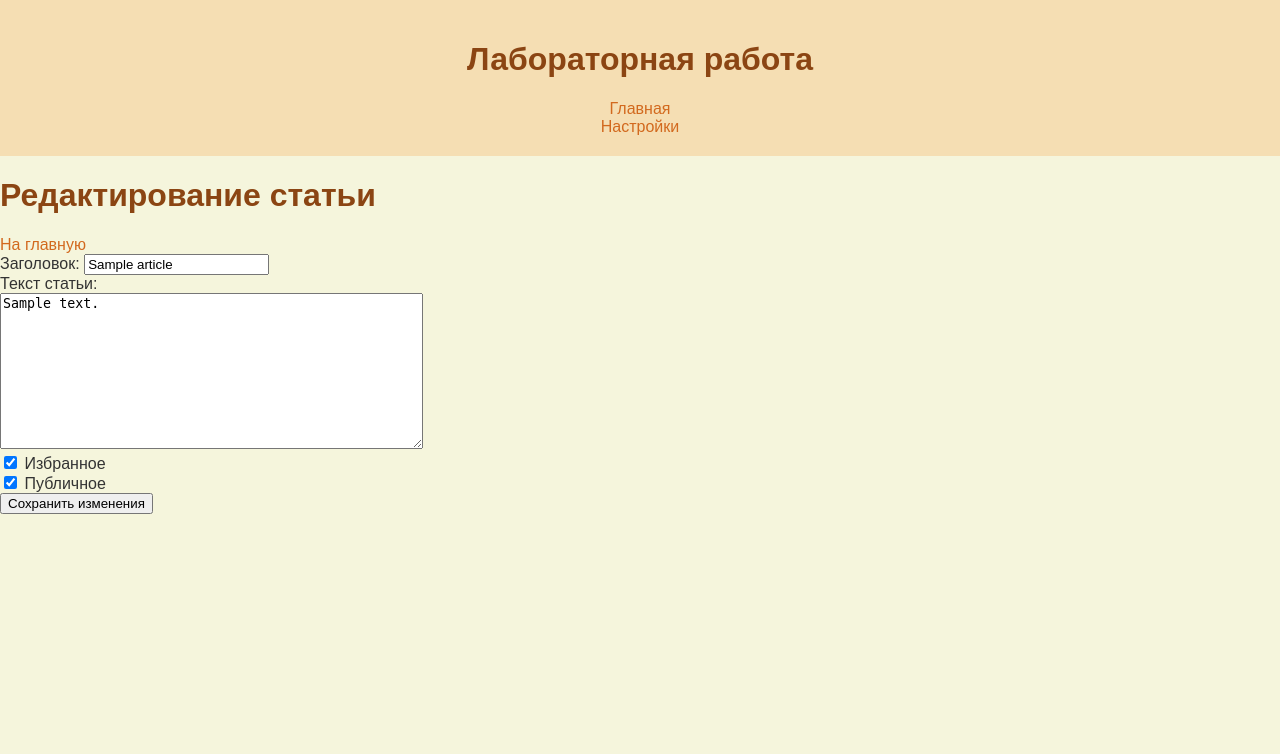
After one commit to OrlovaYaroslava/web-programming-labs-2, a Flask app: page /lab8/edit/1 in a window 1280 px wide. The commit adds this page. Shown: the top 754 px of the page. Run offline with Flask 3, Linux system fonts and the light colour scheme; a user stored in the database is signed in; tables that the repository leaves empty hold one stand-in row (values such as "Sample post"); some libraries are stand-ins or nearby versions.

Commit message:
Самостоятельные задания

```diff
--- a/app.py
+++ b/app.py
@@ -36,7 +36,7 @@ app.register_blueprint(lab8)
 app.register_blueprint(rgz)
 
 # Чтение секретного ключа и типа базы данных из переменных окружения
-app.config['SECRET_KEY'] = os.environ.get('SECRET_KEY', 'секретно-секретный секрет')
+app.config['SECRET_KEY'] = os.environ.get('SECRET_KEY', 'super_secret_key_123')
 app.config['DB_TYPE'] = os.getenv('DB_TYPE', 'postgres')
 
 
--- a/lab8.py
+++ b/lab8.py
@@ -7,6 +7,7 @@ from db import db
 from db.models import Users, Articles
 from werkzeug.security import generate_password_hash, check_password_hash
 from flask_login import login_user, LoginManager, login_required, logout_user, current_user
+from flask_login import login_required, current_user
 
 lab8 = Blueprint('lab8', __name__)
 
@@ -26,6 +27,8 @@ def lab8_home():
 
 
 # Регистрация
+from flask_login import login_user
+
 @lab8.route('/lab8/register', methods=['GET', 'POST'])
 def register():
     if request.method == 'GET':
@@ -52,8 +55,12 @@ def register():
     db.session.add(new_user)
     db.session.commit()
 
+    # Автоматический логин нового пользователя
+    login_user(new_user, remember=False)
+
     # Перенаправляем на главную страницу
     return redirect(url_for('lab8.lab8_home'))
+
 
 
 # Вход в систему
@@ -62,24 +69,124 @@ def login():
     if request.method == 'GET':
         return render_template('lab8/login.html')
 
-    # Получаем логин и пароль из формы
+    # Получаем логин, пароль и значение чекбокса из формы
     login_form = request.form.get('login')
     password_form = request.form.get('password')
+    remember_me = request.form.get('remember') is not None  # Возвращает True, если чекбокс установлен
 
     # Проверяем, существует ли пользователь
     user = Users.query.filter_by(login=login_form).first()
 
     if user and check_password_hash(user.password, password_form):
-        login_user(user, remember=False)
+        # Авторизация с учётом параметра remember
+        login_user(user, remember=remember_me)
         return redirect(url_for('lab8.lab8_home'))
 
+    # Если данные неверны
     error = 'Ошибка входа: логин и/или пароль неверны'
     return render_template('lab8/login.html', error=error)
 
 
+
 # Выход из системы
-@lab8.route('/lab8/logout', methods=['GET'])
+@lab8.route('/lab8/logout', methods=['POST'])
 @login_required
 def logout():
     logout_user()
     return redirect(url_for('lab8.lab8_home'))
+
+
+@lab8.route('/lab8/create', methods=['GET', 'POST'])
+@login_required
+def create_article():
+    if request.method == 'GET':
+        return render_template('lab8/create.html')
+
+    # Получаем данные из формы
+    title = request.form.get('title')
+    article_text = request.form.get('article_text')
+    is_favorite = request.form.get('is_favorite') == 'on'  # Возвращает True, если чекбокс установлен
+    is_public = request.form.get('is_public') == 'on'      # Возвращает True, если чекбокс установлен
+
+    # Проверяем, что заголовок и текст статьи не пустые
+    if not title or not article_text:
+        error = 'Заголовок и текст статьи не могут быть пустыми'
+        return render_template('lab8/create.html', error=error)
+
+    # Создаём статью и сохраняем её в базу данных
+    new_article = Articles(
+        login_id=current_user.id,
+        title=title,
+        article_text=article_text,
+        is_favorite=is_favorite,
+        is_public=is_public,
+        likes=0
+    )
+    db.session.add(new_article)
+    db.session.commit()
+
+    # Перенаправляем на страницу со списком статей
+    return redirect(url_for('lab8.article_list'))
+
+
+@lab8.route('/lab8/articles', methods=['GET'])
+@login_required
+def article_list():
+    articles = Articles.query.filter_by(login_id=current_user.id).all()
+    return render_template('lab8/articles.html', articles=articles)
+
+
+#Маршрут для редактирования статьи
+@lab8.route('/lab8/edit/<int:article_id>', methods=['GET', 'POST'])
+@login_required
+def edit_article(article_id):
+    # Ищем статью по ID
+    article = Articles.query.get_or_404(article_id)
+
+    # Проверяем, что текущий пользователь — автор статьи
+    if article.login_id != current_user.id:
+        return "Вы не можете редактировать эту статью", 403
+
+    if request.method == 'GET':
+        # Отображаем текущие данные статьи в форме
+        return render_template('lab8/edit.html', article=article)
+
+    # Получаем обновлённые данные из формы
+    title = request.form.get('title')
+    article_text = request.form.get('article_text')
+    is_favorite = request.form.get('is_favorite') == 'on'  # Возвращает True, если чекбокс установлен
+    is_public = request.form.get('is_public') == 'on'      # Возвращает True, если чекбокс установлен
+
+    # Проверяем, что заголовок и текст статьи не пустые
+    if not title or not article_text:
+        error = 'Заголовок и текст статьи не могут быть пустыми'
+        return render_template('lab8/edit.html', article=article, error=error)
+
+    # Обновляем данные статьи
+    article.title = title
+    article.article_text = article_text
+    article.is_favorite = is_favorite
+    article.is_public = is_public
+
+    db.session.commit()
+
+    # Перенаправляем на страницу со списком статей
+    return redirect(url_for('lab8.article_list'))
+
+
+@lab8.route('/lab8/delete/<int:article_id>', methods=['POST'])
+@login_required
+def delete_article(article_id):
+    # Находим статью по ID
+    article = Articles.query.get_or_404(article_id)
+
+    # Проверяем, что текущий пользователь является автором статьи
+    if article.login_id != current_user.id:
+        return "Вы не можете удалить эту статью", 403
+
+    # Удаляем статью из базы данных
+    db.session.delete(article)
+    db.session.commit()
+
+    # Перенаправляем на страницу со списком статей
+    return redirect(url_for('lab8.article_list'))
--- /dev/null
+++ b/templates/lab8/edit.html
@@ -0,0 +1,34 @@
+{% extends "base.html" %}
+
+{% block lab %}Лабораторная работа 8{% endblock %}
+
+{% block main %}
+<h1>Редактирование статьи</h1>
+
+<!-- Ссылка на главную -->
+<a href="/lab8">На главную</a>
+
+<!-- Вывод ошибок -->
+{% if error %}
+    <p style="color: red;">{{ error }}</p>
+{% endif %}
+
+<form action="/lab8/edit/{{ article.id }}" method="post">
+    <div>
+        <label>Заголовок: <input type="text" name="title" value="{{ article.title }}"></label>
+    </div>
+    <div>
+        <label>Текст статьи:</label><br>
+        <textarea name="article_text" rows="10" cols="50">{{ article.article_text }}</textarea>
+    </div>
+    <div>
+        <label><input type="checkbox" name="is_favorite" {% if article.is_favorite %}checked{% endif %}> Избранное</label>
+    </div>
+    <div>
+        <label><input type="checkbox" name="is_public" {% if article.is_public %}checked{% endif %}> Публичное</label>
+    </div>
+    <div>
+        <button type="submit">Сохранить изменения</button>
+    </div>
+</form>
+{% endblock %}
--- a/templates/lab8/lab8.html
+++ b/templates/lab8/lab8.html
@@ -42,7 +42,7 @@
 <body>
     <div class="navbar">
         <div>
-            <a href="/lab8/list">Список статей</a>
+            <a href="/lab8/articles">Список статей</a>
             <a href="/lab8/create">Создать статью</a>
             <a href="/lab8/public_articles">Публичные статьи</a>
             <a href="/lab8/users">Пользователи</a>
@@ -52,8 +52,8 @@
                 <a href="/lab8/login">Войти</a>
                 <a href="/lab8/register">Регистрация</a>
             {% else %}
-                <form action="/lab8/logout" method="post">
-                    <a href="/lab8/logout">Выйти</a>
+            <form action="/lab8/logout" method="post" style="display:inline;">
+                <button type="submit">Выйти</button>
                 </form>
             {% endif %}
             <span>{{ user_name or "Anonymous" }}</span>
```
Also changed, not shown: templates/lab8/articles.html (+25 -10 lines), templates/lab8/create.html (+23 -10 lines), templates/lab8/login.html (+12 -6 lines).
